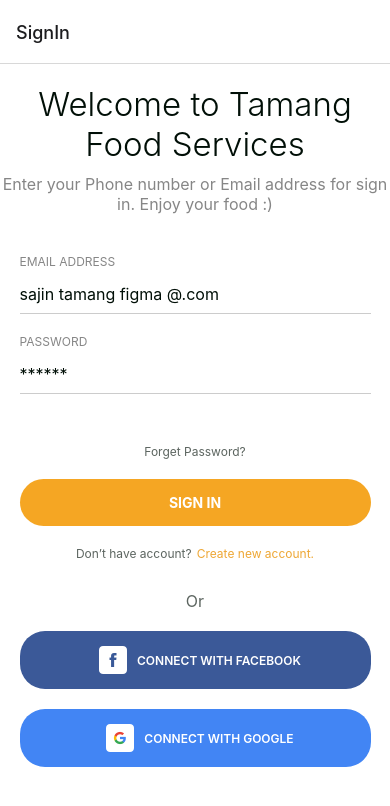
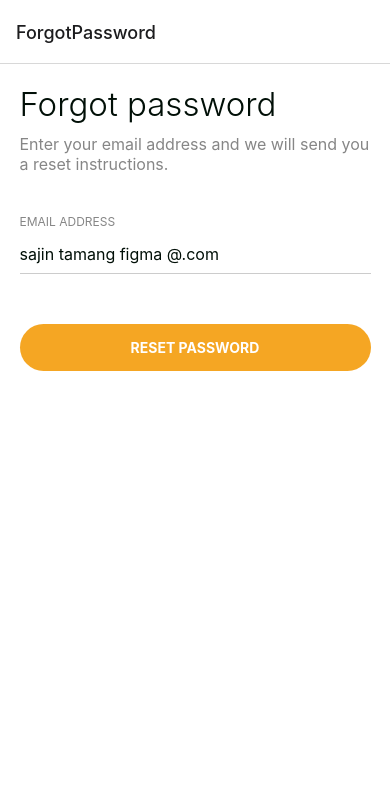
Before and after one commit to PhamVanThanh2111/Food-Delivery-Mobile, a React Native app: screen /ForgotPassword in a window 390 px wide. Shown: the top 806 px of the page. Built offline with nearby package versions, Linux system fonts and the light colour scheme.

Commit message:
upload Forgot password

```diff
--- a/App.js
+++ b/App.js
@@ -6,18 +6,20 @@ import WalkThrough01 from './javascript/ScreenWalkThrough01'
 import WalkThrough02 from './javascript/ScreenWalkThrough02'
 import WalkThrough03 from './javascript/ScreenWalkThrough03'
 import SignIn from './javascript/ScreenSignIn'
+import ForgotPassword from './javascript/ForgotPassword'
 
 const Stack = createStackNavigator();
 
 const YourApp = () => {
   return (
     <NavigationContainer>
-      <Stack.Navigator initialRouteName="SignIn">
+      <Stack.Navigator initialRouteName="ForgotPassword">
         <Stack.Screen name="ScreenWelcome" component={ScreenWelcome} />
         <Stack.Screen name="WalkThrough01" component={WalkThrough01} />
         <Stack.Screen name="WalkThrough02" component={WalkThrough02} />
         <Stack.Screen name="WalkThrough03" component={WalkThrough03} />
         <Stack.Screen name="SignIn" component={SignIn} />
+        <Stack.Screen name="ForgotPassword" component={ForgotPassword} />
       </Stack.Navigator>
     </NavigationContainer>
   );
--- a/app.json
+++ b/app.json
@@ -1,7 +1,7 @@
 {
   "expo": {
     "name": "food-ordering-app",
-    "slug": "snack-90916353-4e83-4aa7-a32b-c25193c8646f",
+    "slug": "snack-e4c6aefa-03a2-472c-afc3-c989357d575b",
     "version": "1.0.0",
     "orientation": "portrait",
     "icon": "./assets/icon.png",
--- /dev/null
+++ b/javascript/ForgotPassword.js
@@ -0,0 +1,112 @@
+import React from 'react';
+import { SafeAreaView, View, Text, TextInput, TouchableOpacity, Image, StyleSheet, Dimensions } from 'react-native';
+
+const { width: screenWidth, height: screenHeight } = Dimensions.get('window');
+
+const ForgotPassword = () => {
+  return (
+    <SafeAreaView style={styles.safeArea}>
+      <TextContent />
+      <Form />
+      <ResetButton />
+    </SafeAreaView>
+  );
+};
+
+const TextContent = () => {
+  return (
+    <View style={textContentStyles.container}>
+      <Text style={textContentStyles.welcomeText}>Forgot password</Text>
+      <Text style={textContentStyles.descriptionText}>
+        Enter your email address and we will send you a reset instructions.
+      </Text>
+    </View>
+  );
+};
+
+const Form = () => {
+  return (
+    <View style={formStyles.container}>
+      <Text style={formStyles.label}>EMAIL ADDRESS</Text>
+      <TextInput
+        style={formStyles.input}
+        placeholder="sajin tamang figma @.com"
+      />
+    </View>
+  );
+};
+
+const ResetButton = () => {
+  return (
+    <TouchableOpacity style={buttonStyles.signInButton}>
+      <Text style={buttonStyles.buttonText}>RESET PASSWORD</Text>
+    </TouchableOpacity>
+  );
+};
+
+const styles = StyleSheet.create({
+  safeArea: {
+    flex: 1,
+    justifyContent: 'flex-start',
+    alignItems: 'center',
+    backgroundColor: '#FFFFFF',
+    paddingHorizontal: 20,
+  },
+});
+
+const textContentStyles = StyleSheet.create({
+  container: {
+    width: screenWidth * 0.9,
+    marginVertical: 20,
+  },
+  welcomeText: {
+    fontSize: 33,
+    fontWeight: '300',
+    color: '#010F07',
+    textAlign: 'left',
+  },
+  descriptionText: {
+    fontSize: 16,
+    color: '#868686',
+    textAlign: 'left',
+    marginTop: 10,
+  },
+});
+
+const formStyles = StyleSheet.create({
+  container: {
+    width: screenWidth * 0.9,
+    marginVertical: 20,
+  },
+  label: {
+    fontSize: 12,
+    color: '#868686',
+    marginBottom: 5,
+  },
+  input: {
+    height: 40,
+    borderBottomWidth: 1,
+    borderBottomColor: '#CCCCCC',
+    marginBottom: 20,
+    fontSize: 16,
+    color: '#010F07',
+  },
+});
+
+const buttonStyles = StyleSheet.create({
+  signInButton: {
+    width: screenWidth * 0.9,
+    backgroundColor: '#F5A623',
+    paddingVertical: 15,
+    borderRadius: 25,
+    alignItems: 'center',
+    marginVertical: 10,
+  },
+  buttonText: {
+    color: '#FFFFFF',
+    fontSize: 14,
+    fontWeight: '700',
+  },
+});
+
+export default ForgotPassword;
```
